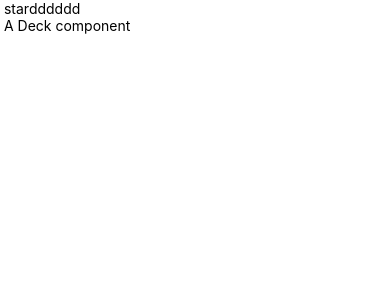
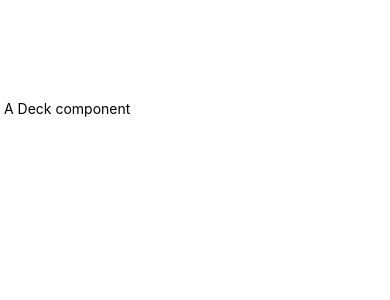
Before and after one commit to lgmcben/mobile-flashcards, a React Native app: screen / in a window 390 px wide. Shown: the top 300 px of the page. Built offline with nearby package versions, Linux system fonts and the light colour scheme.

Commit message:
feat: Apply style to the Deck component

```diff
--- a/components/Deck.js
+++ b/components/Deck.js
@@ -1,13 +1,18 @@
 import React, { Component } from 'react'
-import { View, Text } from 'react-native'
+import { View, Text, StyleSheet } from 'react-native'
 
 export default class Deck extends Component {
     render() {
         return (
-            <View>
-                <Text> stardddddd </Text>
+            <View style={styles.deck}>
                 <Text> A Deck component</Text>
             </View>
         )
     }
 }
+
+const styles = StyleSheet.create({
+    deck: {
+        marginTop: 100
+    }
+})
```
